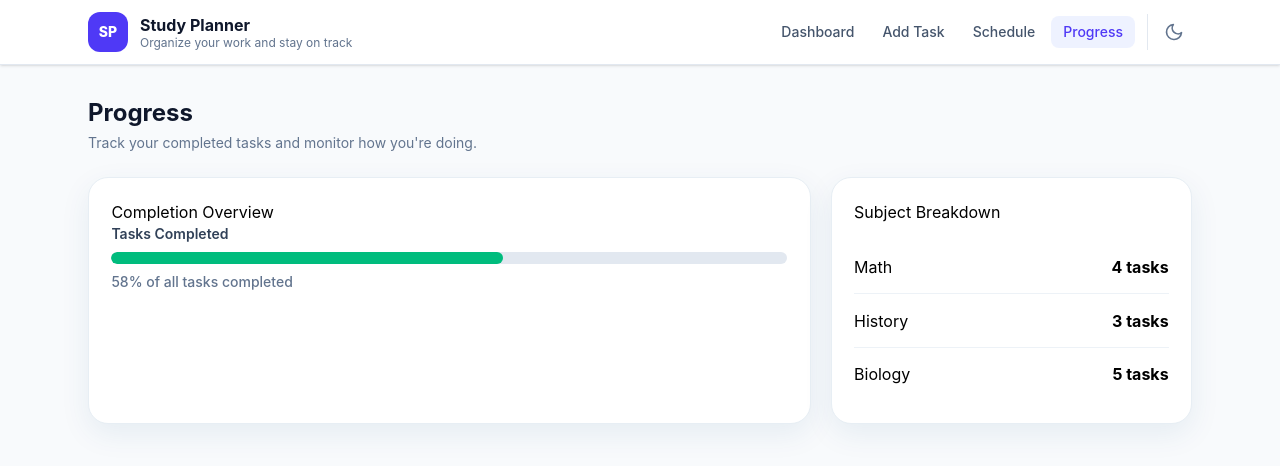
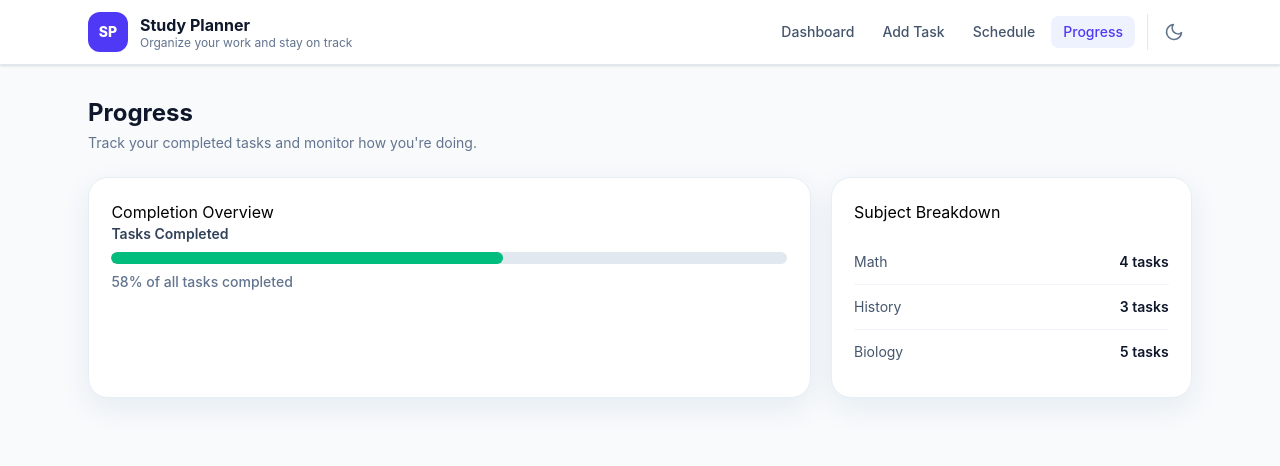
Before and after one commit to RayanRodrigues/JavaScript-Project, a React (Vite) app in the folder web/: page /progress in a window 1280 px wide. Shown: the top 466 px of the page. Built offline with nearby package versions, Linux system fonts and the light colour scheme.

Commit message:
refactor: remove SummaryList CSS and update component for improved styling

```diff
--- a/web/src/components/SummaryList.css
+++ /dev/null
@@ -1,17 +0,0 @@
-.summary-list {
-  list-style: none;
-  padding: 0;
-  margin: 1rem 0 0;
-}
-
-.summary-list li {
-  display: flex;
-  justify-content: space-between;
-  gap: 1rem;
-  padding: 0.9rem 0;
-  border-bottom: 1px solid #edf2f7;
-}
-
-.summary-list li:last-child {
-  border-bottom: none;
-}
--- a/web/src/components/SummaryList.tsx
+++ b/web/src/components/SummaryList.tsx
@@ -1,5 +1,3 @@
-import './SummaryList.css'
-
 interface SummaryListItem {
   label: string
   value: string
@@ -11,11 +9,14 @@ interface SummaryListProps {
 
 function SummaryList({ items }: SummaryListProps) {
   return (
-    <ul className="summary-list">
+    <ul className="list-none p-0 m-0 mt-4">
       {items.map((item) => (
-        <li key={item.label}>
-          <span>{item.label}</span>
-          <strong>{item.value}</strong>
+        <li
+          key={item.label}
+          className="flex justify-between items-center gap-4 py-3 border-b border-slate-100 dark:border-slate-800 last:border-0"
+        >
+          <span className="text-sm text-slate-600 dark:text-slate-300">{item.label}</span>
+          <strong className="text-sm font-semibold text-slate-900 dark:text-slate-50 shrink-0">{item.value}</strong>
         </li>
       ))}
     </ul>
```
